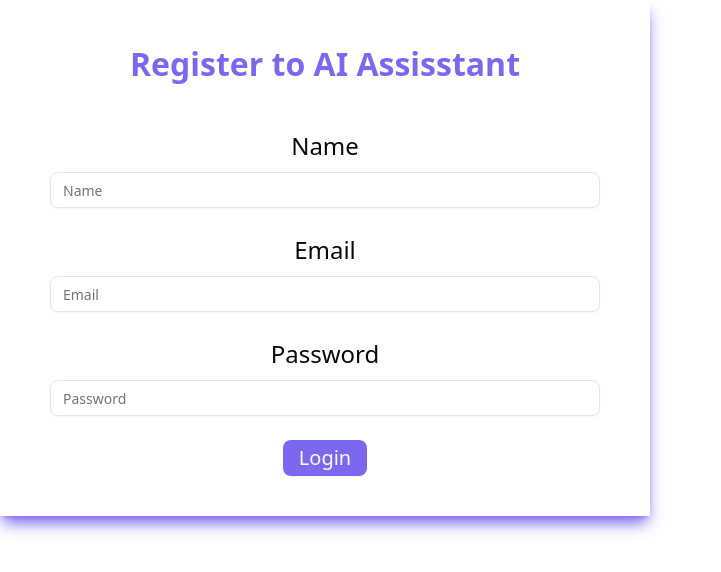
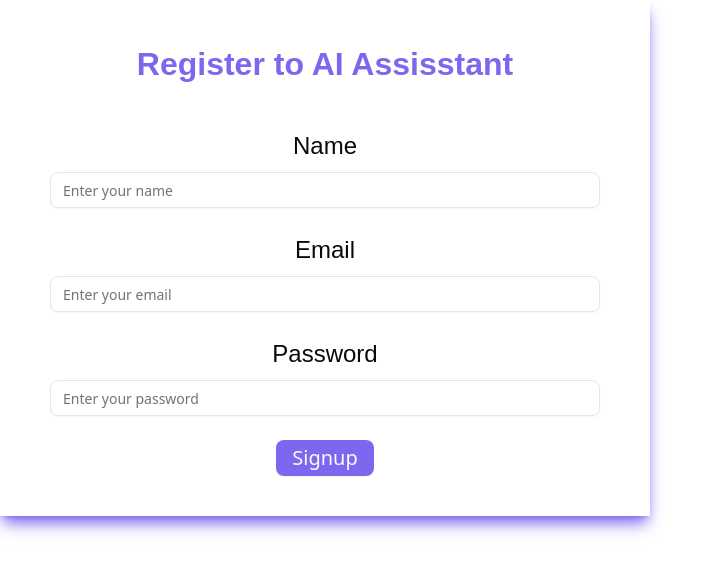
Before and after one commit to TayyabQ/ai-assisstant-client, a Next.js app: page /signup in a window 1280 px wide. Shown: the top 572 px of the page, without its empty margins (0-721 px from the left). Built offline with nearby package versions, Linux system fonts and the light colour scheme.

Commit message:
implement login/signup pages and complete phase 1

```diff
--- a/app/globals.css
+++ b/app/globals.css
@@ -112,6 +112,11 @@
   --sidebar-ring: oklch(0.556 0 0);
 }
 
+/* Any change that want in our whole app will be done from here, using global css */
+p {
+    font-family: Arial, sans-serif;
+  }
+
 @layer base {
   * {
     @apply border-border outline-ring/50;
--- a/app/login/page.tsx
+++ b/app/login/page.tsx
@@ -1,11 +1,24 @@
-import LoginForm from '@/components/custom_components/loginform'
+'use client';
+
+import Form from '@/components/custom_components/form'
 import React from 'react'
 
 const Login = () => {
+  const handleFormSubmit = () => {
+    console.log('Form submitted!');
+  };
+
   return (
     <div className='w-[250px] md:w-[350px] lg:w-[500px] xl:w-[650px] 2xl:w-[1000px] flex flex-col items-center justify-center gap-10 py-10 shadow-header-purple shadow-lg'>
       <p className='text-[18px] lg:text-[24px] xl:text-[32px] 2xl:text-[48px] text-header-purple font-bold'>Login to AI Assisstant</p>
-      <LoginForm/>
+      <Form
+        fields={[
+          { label: 'Email', type: 'email', placeholder: 'Enter your email' },
+          { label: 'Password', type: 'password', placeholder: 'Enter your password' }
+        ]}
+        buttonLabel='Login'
+        onSubmit={handleFormSubmit}
+      />
     </div>
   )
 }
--- a/app/page.tsx
+++ b/app/page.tsx
@@ -1,6 +1,6 @@
 import Dashboard from "./dashboard/page";
-import Login from "./login/page";
-import Signup from "./signup/page";
+// import Login from "./login/page";
+// import Signup from "./signup/page";
 
 export default function Home() {
   return (
--- a/app/signup/page.tsx
+++ b/app/signup/page.tsx
@@ -1,11 +1,25 @@
-import SignupForm from '@/components/custom_components/signupform'
+'use client';
+
+import Form from '@/components/custom_components/form'
 import React from 'react'
 
 const Signup = () => {
+  const handleFormSubmit = () => {
+    console.log('Form submitted!');
+  };
+
   return (
     <div className='w-[250px] md:w-[350px] lg:w-[500px] xl:w-[650px] 2xl:w-[1000px] flex flex-col items-center justify-center gap-10 py-10 shadow-header-purple shadow-lg'>
       <p className='text-[18px] lg:text-[24px] xl:text-[32px] 2xl:text-[48px] text-header-purple font-bold'>Register to AI Assisstant</p>
-      <SignupForm />
+      <Form
+        fields={[
+          { label: 'Name', type: 'text', placeholder: 'Enter your name' },
+          { label: 'Email', type: 'email', placeholder: 'Enter your email' },
+          { label: 'Password', type: 'password', placeholder: 'Enter your password' }
+        ]}
+        buttonLabel='Signup'
+        onSubmit={handleFormSubmit}
+      />
     </div>
   )
 }
--- /dev/null
+++ b/components/custom_components/form.tsx
@@ -0,0 +1,49 @@
+import React from 'react'
+import { Input } from '../ui/input'
+import { Button } from '../ui/button'
+
+type Field = {
+  label: string
+  type?: string
+  placeholder?: string
+}
+
+interface SignupFormProps {
+  fields?: Field[]
+  buttonLabel?: string
+  onSubmit?: () => void
+}
+
+const Form: React.FC<SignupFormProps> = ({
+  fields = [],
+  buttonLabel = 'Submit',
+  onSubmit
+  }) => {
+  return (
+    <div className='w-[150px] md:w-[250px] lg:w-[400px] xl:w-[550px] 2xl:w-[850px] flex flex-col items-center justify-center gap-2'>
+      {fields.map((field, index) => (
+        <div key={index} className='w-full flex flex-col items-center justify-center gap-2'>
+          <p className='text-[14px] lg:text-[20px] xl:text-[24px] 2xl:text-[42px]'>
+            {field.label}
+          </p>
+          <Input
+            type={field.type || 'text'}
+            placeholder={field.placeholder || ''}
+            className='mb-4'
+          />
+        </div>
+      ))}
+
+      <Button
+        className='bg-header-purple lg:text-[20px] 2xl:text-[24px]'
+        variant='default'
+        size='default'
+        onClick={onSubmit}
+      >
+        {buttonLabel}
+      </Button>
+    </div>
+  )
+}
+
+export default Form
--- a/components/custom_components/loginform.tsx
+++ /dev/null
@@ -1,17 +0,0 @@
-import React from 'react'
-import { Input } from '../ui/input'
-import { Button } from '../ui/button'
-
-const LoginForm = () => {
-  return (
-    <div className='w-[150px] md:w-[250px] lg:w-[400px] xl:w-[550px] 2xl:w-[850px] flex flex-col items-center justify-center gap-2'>
-      <p className='text-[14px] lg:text-[20px] xl:text-[24px] 2xl:text-[42px]'>Email</p>
-      <Input type="text" placeholder="Email" className="mb-4" />
-      <p className='text-[14px] lg:text-[20px] xl:text-[24px] 2xl:text-[42px]'>Password</p>
-      <Input type="text" placeholder="Password" className="mb-4" />
-      <Button className='bg-header-purple lg:text-[20px] 2xl:text-[24px]' variant='default' size='default'>Login</Button>
-    </div>
-  )
-}
-
-export default LoginForm
--- a/components/custom_components/signupform.tsx
+++ /dev/null
@@ -1,19 +0,0 @@
-import React from 'react'
-import { Input } from '../ui/input'
-import { Button } from '../ui/button'
-
-const SignupForm = () => {
-  return (
-    <div className='w-[150px] md:w-[250px] lg:w-[400px] xl:w-[550px] 2xl:w-[850px] flex flex-col items-center justify-center gap-2'>
-      <p className='text-[14px] lg:text-[20px] xl:text-[24px] 2xl:text-[42px]'>Name</p>
-      <Input type="text" placeholder="Name" className="mb-4" />
-      <p className='text-[14px] lg:text-[20px] xl:text-[24px] 2xl:text-[42px]'>Email</p>
-      <Input type="text" placeholder="Email" className="mb-4" />
-      <p className='text-[14px] lg:text-[20px] xl:text-[24px] 2xl:text-[42px]'>Password</p>
-      <Input type="text" placeholder="Password" className="mb-4" />
-      <Button className='bg-header-purple lg:text-[20px] 2xl:text-[24px]' variant='default' size='default'>Login</Button>
-    </div>
-  )
-}
-
-export default SignupForm
--- a/components/home/chat.tsx
+++ b/components/home/chat.tsx
@@ -7,6 +7,7 @@ const Chat = () => {
     <div className='min-h-screen flex flex-col items-center justify-center px-10 md:px-20 lg:px-40'>
       <p className='text-[24px] md:text-[28px] lg:text-[40px] xl:text-[48px] 2xl:text-[72px] text-header-purple font-bold my-2'>Welcome to AI Assisstant</p>
       <p className='text-[11px] md:text-[18px] 2xl:text-[28px]'>I am your assisstant. You can ask me anything you want to ask!</p>
+      <p>Hello</p>
       <Textarea className='min-h-28 2xl:min-h-40 mt-8 border-header-purple shadow-sm'/>
       <Button className='w-50 mt-2 2xl:text-[24px] bg-header-purple text-white' variant='default' size='default'>Go</Button>
     </div>
```
Also changed, not shown: components/home/sidebar/sidebar_Toggle.tsx (+4 -4 lines).
